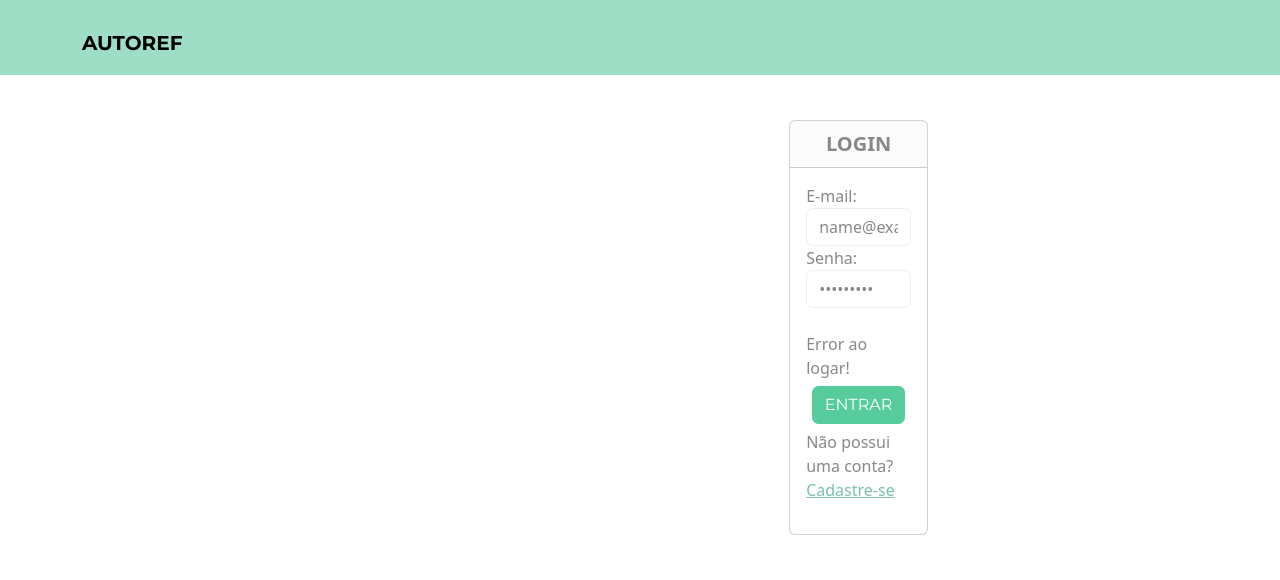
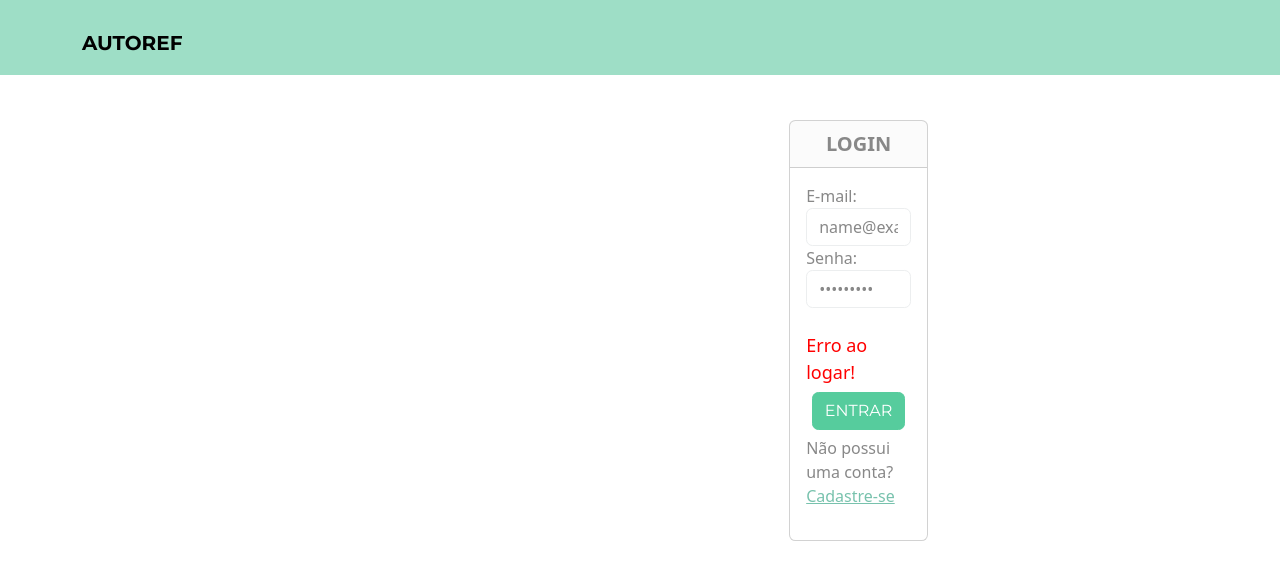
Before and after one commit to erthalduda/autoRef, a React (Create React App) app in the folder autoref-app/: page /login in a window 1280 px wide. Both pictures are taken after typing "name@example.com", "Sample123" into the empty fields and a click on the button "ENTRAR". Shown: the top 580 px of the page. Built offline with nearby package versions, Linux system fonts and the light colour scheme; no server answers.

Commit message:
Class de erro nos forms

```diff
--- a/autoref-app/src/views/cadastro-usuario.jsx
+++ b/autoref-app/src/views/cadastro-usuario.jsx
@@ -126,7 +126,7 @@ const CadastroUsuario = () => {
                     );
                   })}
                   <br></br>
-                  {error && <div>{mensagemErro}</div>}
+                  {error && <div className="erro">{mensagemErro}</div>}
                   <div className="sla">
                     <button type="submit" className="btn btn-success">
                       CADASTRAR
--- a/autoref-app/src/views/login.jsx
+++ b/autoref-app/src/views/login.jsx
@@ -2,14 +2,12 @@ import React from "react";
 import Card from "../components/card";
 import "../custom.css";
 import { useAxios } from "../hooks/axios";
-import { useHistory } from "react-router-dom";
 import { useState } from "react";
 import { useLocalStorage } from "../hooks/local_storage";
 import axios from "axios";
 
 const Login = () => {
-  const history = useHistory();
-  const [mensagemErro, setMensagemErro] = useState("Error ao logar!");
+  const [mensagemErro, setMensagemErro] = useState("Erro ao logar!");
   const { fetchData } = useAxios();
   const [inputFields, setInputFields] = useState([
     {
@@ -113,7 +111,7 @@ const Login = () => {
                     );
                   })}
                   <br></br>
-                  {error && <div>{mensagemErro}</div>}
+                  {error && <div className="erro">{mensagemErro}</div>}
                   <div className="sla">
                     <button type="submit" className="btn btn-success">
                       ENTRAR
```
